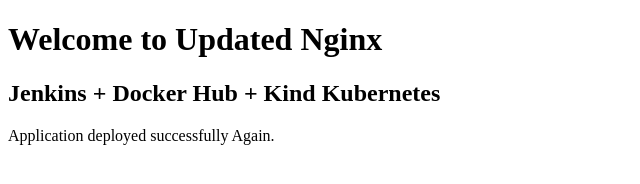
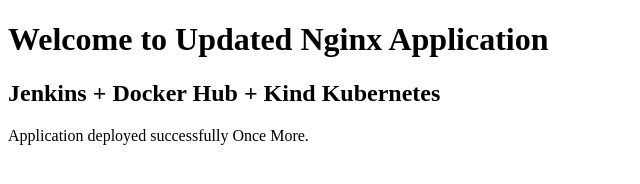
Before and after one commit to prasannacn08/nginx-jenkins-kind, a plain HTML site: page index.html in a window 1280 px wide. Shown: the whole page, without its empty margins (0-640 px from the left). Drawn offline with Linux system fonts and the light colour scheme.

Commit message:
Update index.html

```diff
--- a/index.html
+++ b/index.html
@@ -7,11 +7,11 @@
 
 <body>
 
-    <h1>Welcome to Updated Nginx</h1>
+    <h1>Welcome to Updated Nginx Application</h1>
 
     <h2>Jenkins + Docker Hub + Kind Kubernetes</h2>
 
-    <p>Application deployed successfully Again.</p>
+    <p>Application deployed successfully Once More.</p>
 
 </body>
 
```
